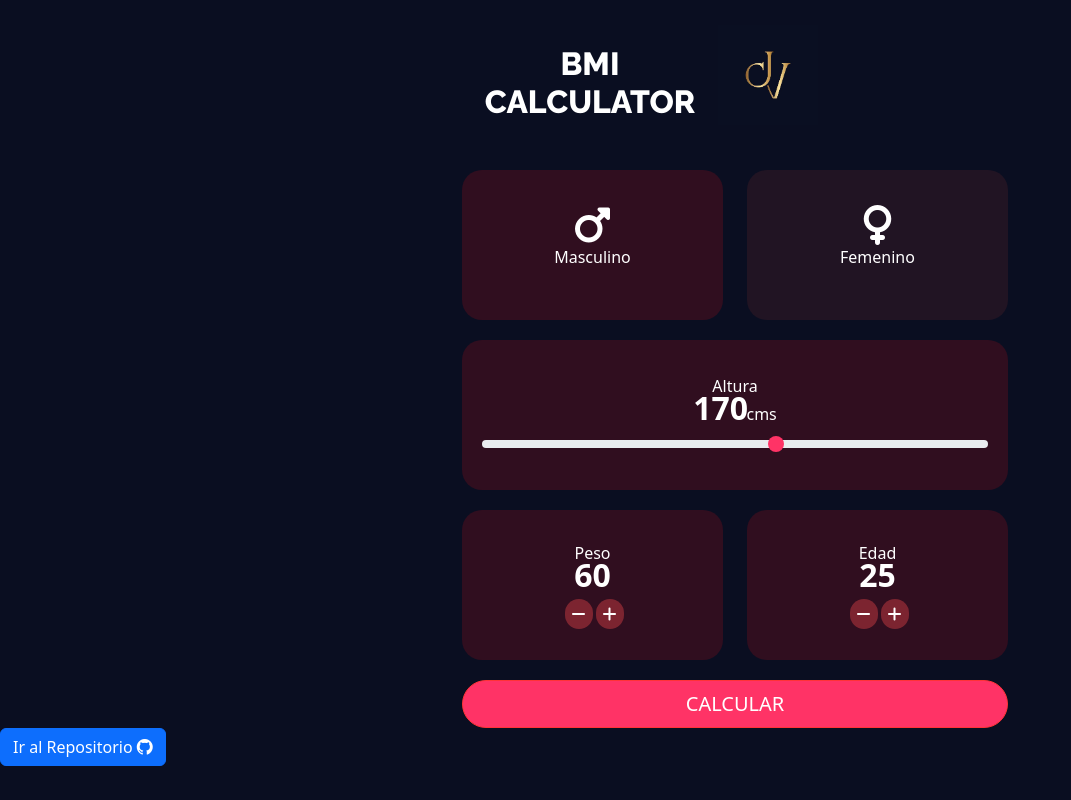
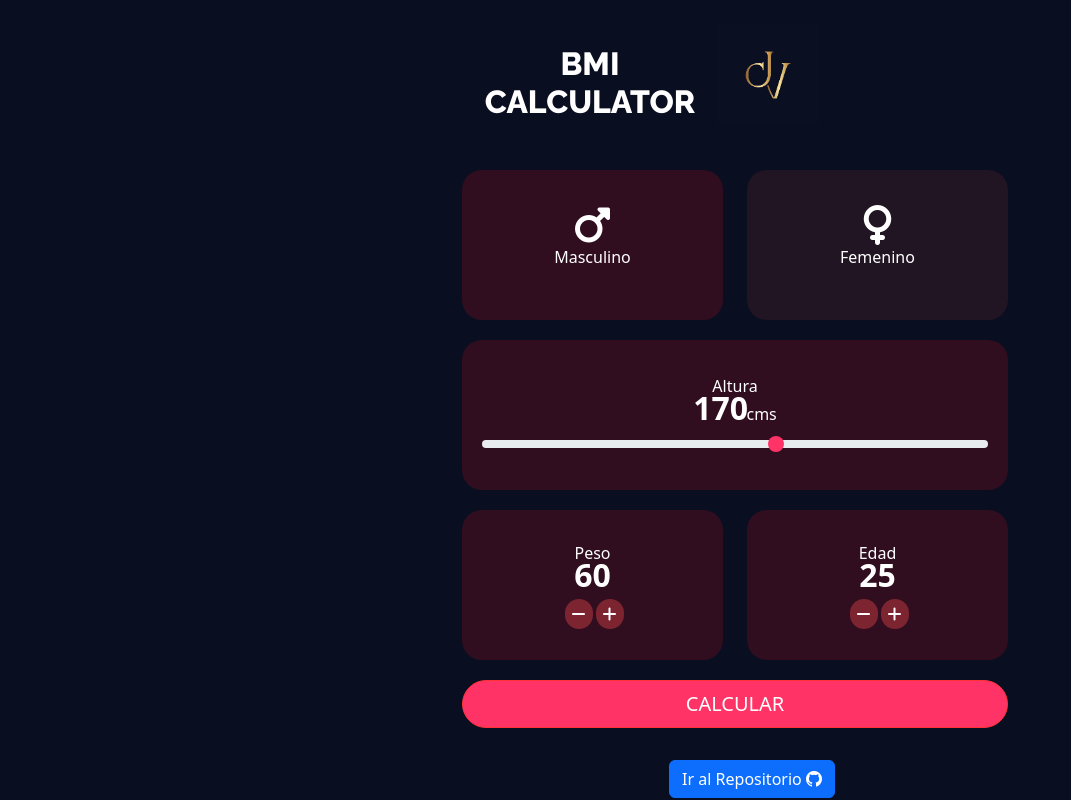
Before and after one commit to juliv5/BMICalculator, an Angular app: page / in a window 1280 px wide. Shown: the whole page, without its empty margins (0-1071 px from the left). Built offline with nearby package versions, Linux system fonts and the light colour scheme.

Commit message:
Update styles.scss

```diff
--- a/src/styles.scss
+++ b/src/styles.scss
@@ -20,11 +20,7 @@ body
     border-radius: 25px;
     width: 100%;
 }
-.btn-color :hover
-{
-    background-color: #f67701;
-    border-color: #f67701;
-}
+
 .contenedor
 {
     display: flex;
@@ -33,3 +29,10 @@ body
     flex-direction: column;
     height: 100%;
 }
+
+.boton{
+    display: flex;
+    justify-content: center;
+    margin-top: 2rem;
+    margin-left: 14rem;
+}
```
